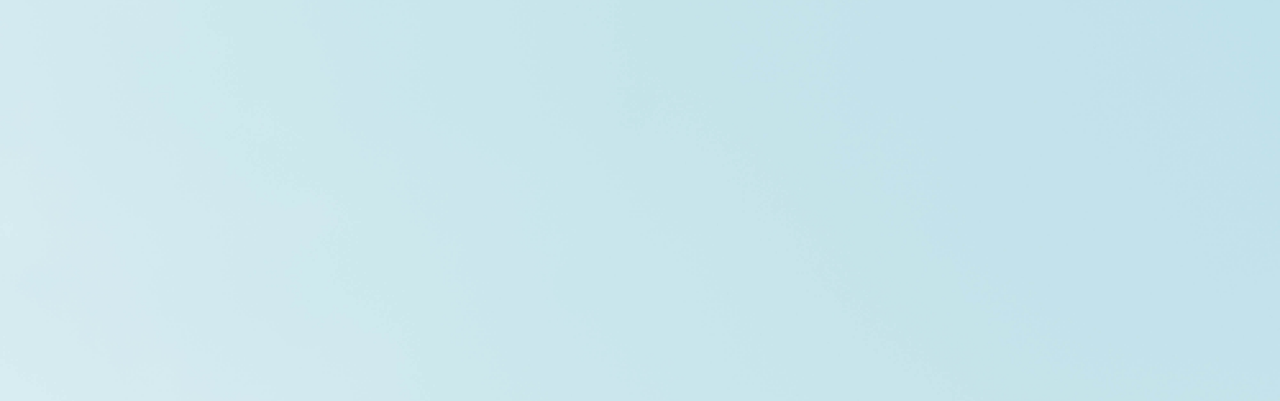
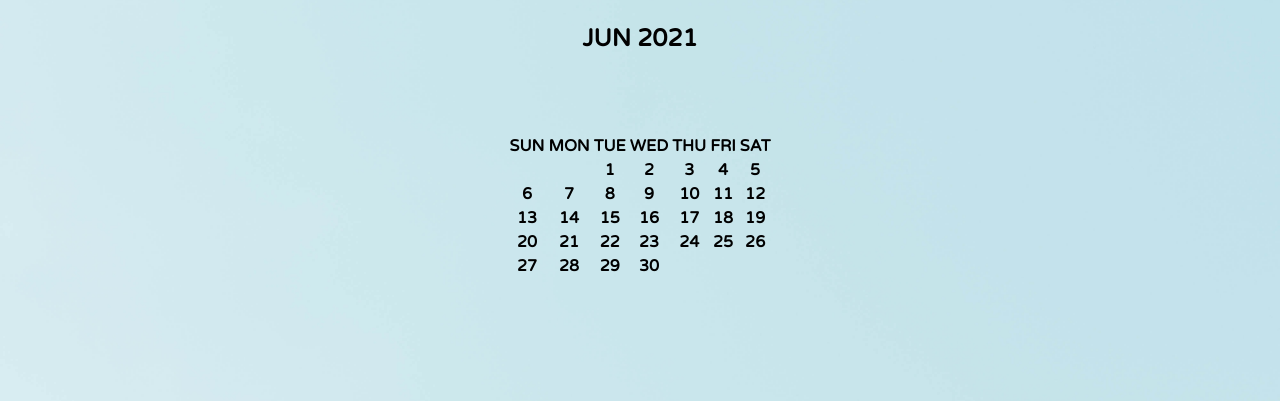
Before and after one commit to anniemon/calendar, a plain HTML site: page index.html in a window 1280 px wide. Shown: the part 399-800 px from the top of the page. Drawn offline with Linux system fonts and the light colour scheme.

Commit message:
add: current Month full date

```diff
--- a/index.html
+++ b/index.html
@@ -17,7 +17,68 @@
     <p class="show-day"></p>
     <p class="show-date"></p>
     <p class="show-month-year"></p>
-    <main class="calendar-body"></main>
+    <main class="calendar-body">
+      <table>
+        <thead>
+          <tr>
+            <th>SUN</th>
+            <th>MON</th>
+            <th>TUE</th>
+            <th>WED</th>
+            <th>THU</th>
+            <th>FRI</th>
+            <th>SAT</th>
+          </tr>
+        </thead>
+        <tbody>
+          <tr>
+            <td></td>
+            <td></td>
+            <td></td>
+            <td></td>
+            <td></td>
+            <td></td>
+            <td></td>
+          </tr>
+          <tr>
+            <td></td>
+            <td></td>
+            <td></td>
+            <td></td>
+            <td></td>
+            <td></td>
+            <td></td>
+          </tr>
+          <tr>
+            <td></td>
+            <td></td>
+            <td></td>
+            <td></td>
+            <td></td>
+            <td></td>
+            <td></td>
+          </tr>
+          <tr>
+            <td></td>
+            <td></td>
+            <td></td>
+            <td></td>
+            <td></td>
+            <td></td>
+            <td></td>
+          </tr>
+          <tr>
+            <td></td>
+            <td></td>
+            <td></td>
+            <td></td>
+            <td></td>
+            <td></td>
+            <td></td>
+          </tr>
+        </tbody>
+      </table>
+    </main>
   </section>
 
   <script src="index.js"></script>
--- a/index.js
+++ b/index.js
@@ -3,13 +3,14 @@ const now = new Date();
 const showDay = document.querySelector(".show-day");
 const showDate = document.querySelector(".show-date");
 const showMonthYear = document.querySelector(".show-month-year");
-const calendarBody = document.querySelector(".calendar-body");
+const calendarBody = document.querySelector("tbody");
+const calendarBody_Rows = calendarBody.children;
 
 const DAY_LIST = ['SUN', 'MON', 'TUE', 'WED', 'THU', 'FRI', 'SAT',];
 const MONTH_LIST = ['JAN', 'FEB', 'MAR', 'APR', 'MAY', 'JUN', 'JULY', 'AUG', 'SEP', 'OCT', 'NOV', 'DEC'];
 
 const currentDate = now.getDate();
-const currentMonth = MONTH_LIST[now.getMonth()];
+const currentMonth = now.getMonth();
 const currentDay = DAY_LIST[now.getDay()];
 const currentYear = now.getFullYear();
 
@@ -17,46 +18,52 @@ const currentYear = now.getFullYear();
 function printCurrentDate() {
     showDay.textContent = currentDay;
     showDate.textContent = currentDate;
-    showMonthYear.textContent = `${currentMonth} ${currentYear}`;
+    showMonthYear.textContent = `${MONTH_LIST[now.getMonth()]} ${currentYear}`;
 }
 
-function printDay() {
-    calendarBody.textContent = DAY_LIST[0]
-    for (let i = 1; i < DAY_LIST.length; i++) {
-        calendarBody.textContent += ` ${DAY_LIST[i]}`;
-    }
-}
-// TODO: switch문으로 달력 출력하기~!~!
 
-function printCalendarBody() {
-    let dateNumber;
-
-    switch (month) {
-        case MONTH_LIST[0]: case MONTH_LIST[2]: case MONTH_LIST[4]:
-        case MONTH_LIST[6]: case MONTH_LIST[7]: case MONTH_LIST[9]: case MONTH_LIST[11]:
-            dateNumber = 31;
-            break;
-        case MONTH_LIST[3]: case MONTH_LIST[5]:
-        case MONTH_LIST[8]: case MONTH_LIST[10]:
-            dateNumber = 30;
-            break;
-        case MONTH_LIST[1]:
-            dateNumber = 28;
-    }
-
-    for (let i = 1; i <= dateNumber; i++) {
-        )
+function printCurrentDatesOfMonth() {
+    let dateNumber = 2;
+    // TODO: 현재 월의 1일이 무슨 요일인지 판별하고, 해당 요일 라벨링에 1일 표기하기
+    let firstDay = now.getDay() + 1 - currentDate % 7;
+    console.log(firstDay)
+    for(let row = 0; row < calendarBody_Rows.length; row++){
+        for (let col = 0; col < 7; col++) {
+            calendarBody_Rows[0].children[firstDay].textContent = 1;
+            if(row === 0 && col > firstDay) {
+                calendarBody_Rows[row].children[col].textContent = dateNumber;
+                dateNumber++;
+            } else if( row > 0) {
+                calendarBody_Rows[row].children[col].textContent = dateNumber;
+                dateNumber++;
+                if(dateNumber > calculateDateNumbers(currentMonth)) {
+                    break;
+                }
+            }
+        }
     }
 }
 
-
-
-
-
+function calculateDateNumbers(month) {
+    switch (month) {
+        case 0: case 2: case 4:
+        case 6: case 7: case 9: case 1:
+        dateNumber = 31;
+        break;
+        case 3: case 5:
+        case 8: case 1:
+        dateNumber = 30;
+        break;
+        case 1:
+        dateNumber = 28;
+        break;
+    }
+    return dateNumber;
+}
 
 function init() {
     printCurrentDate();
-    printDay();
+    printCurrentDatesOfMonth();
 }
 
 init();
--- a/style.css
+++ b/style.css
@@ -23,6 +23,12 @@ section > p {
 
 .calendar-body {
   margin: 5rem;
+  font-weight: bolder;
+  display: flex;
+  justify-content: center;
   text-align: center;
-  font-weight: bolder;
 }
+
+.today {
+  color: red;
+}
```
Also changed, not shown: 1 other file.
